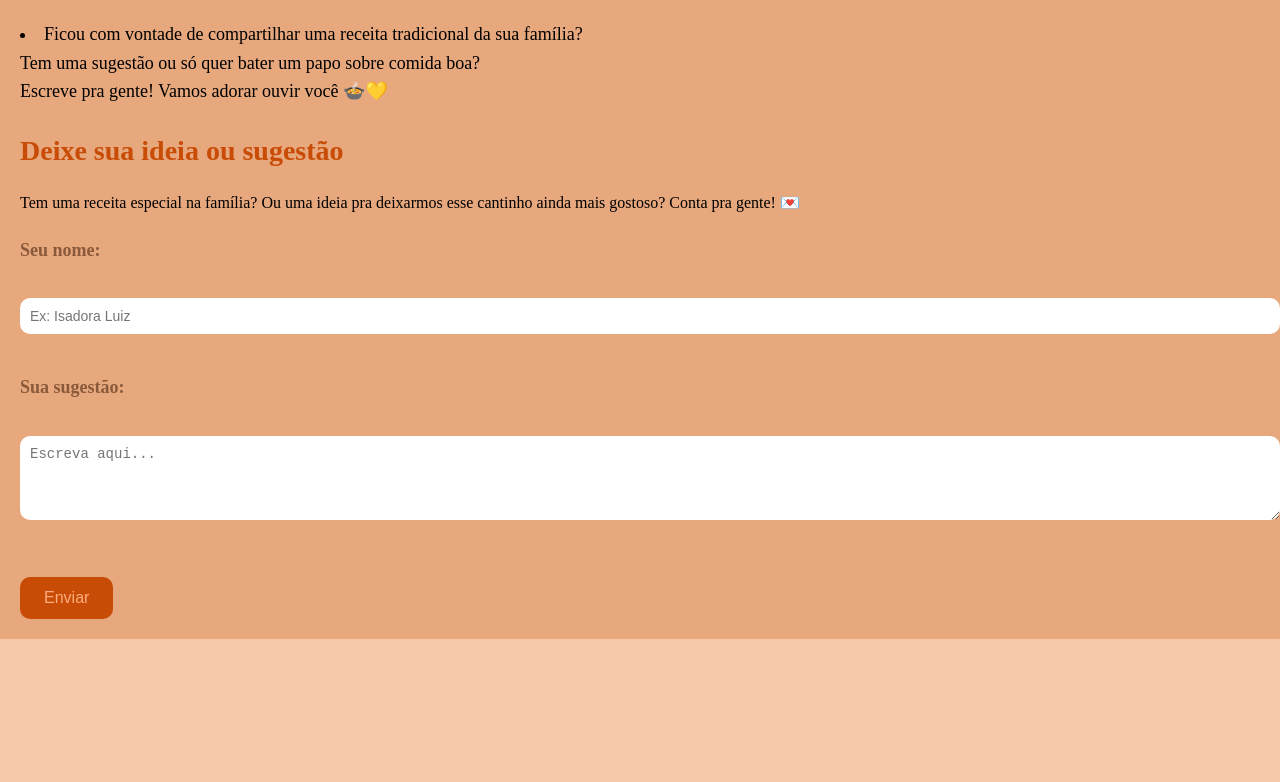
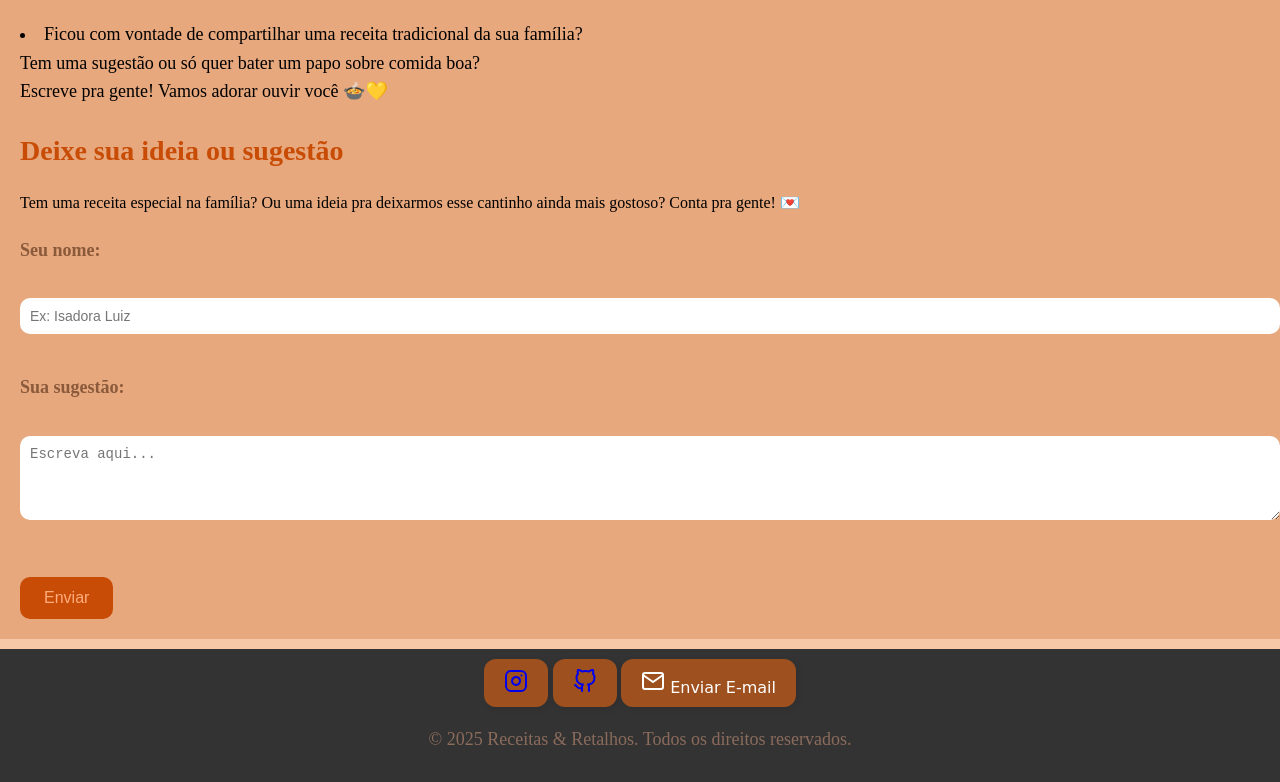
Before and after one commit to isadoralouiz/LandingPageWeb, a plain HTML site: page Index.html in a window 1280 px wide. Shown: the part 3725-4507 px from the top of the page. Before the commit the page ends 4374 px from the top, so only its background shows below. Drawn offline with nearby package versions, Linux system fonts and the light colour scheme; a web font is replaced by a local one.

Commit message:
tentando arrumar os botãos

```diff
--- a/Index.html
+++ b/Index.html
@@ -177,6 +177,29 @@
     </form>
   </section>
 
+  <footer>
+
+    <button class="botao"><a href="https://www.instagram.com/" target="_blank">
+        <i data-feather="instagram"></i>
+      </a></button>
+
+    <button class="botao"><a href="https://github.com/" target="_blank">
+        <i data-feather="github"></i>
+      </a></button>
+
+    <a href="mailto:isadora.izlou@gmail.com">
+      <button class="botao">
+        <i data-feather="mail"></i> Enviar E-mail
+      </button>
+    </a>
+
+
+
+    <p>&copy; 2025 Receitas & Retalhos. Todos os direitos reservados.</p>
+  </footer>
+  <script>
+    feather.replace();
+  </script>
 </body>
 
 </html>
--- a/Landing.css
+++ b/Landing.css
@@ -154,6 +154,7 @@ section {
 
 
 
+
 footer {
     text-align: center;
     padding: 10px 0;
@@ -161,3 +162,21 @@ footer {
     color: #8A6B5C;
     position: relative;
 }
+
+.botao {
+  background-color: #9e501f;
+  color: #fff;
+  font-family: 'Special Elite', cursive;
+  font-size: 16px;
+  padding: 10px 20px;
+  border: none;
+  border-radius: 12px;
+  cursor: pointer;
+  box-shadow: 2px 2px 6px rgba(0, 0, 0, 0.1);
+  transition: background-color 0.3s ease, transform 0.2s ease;
+}
+
+button:hover {
+  background-color: #C84C05;
+  transform: scale(1.05);
+}
```
